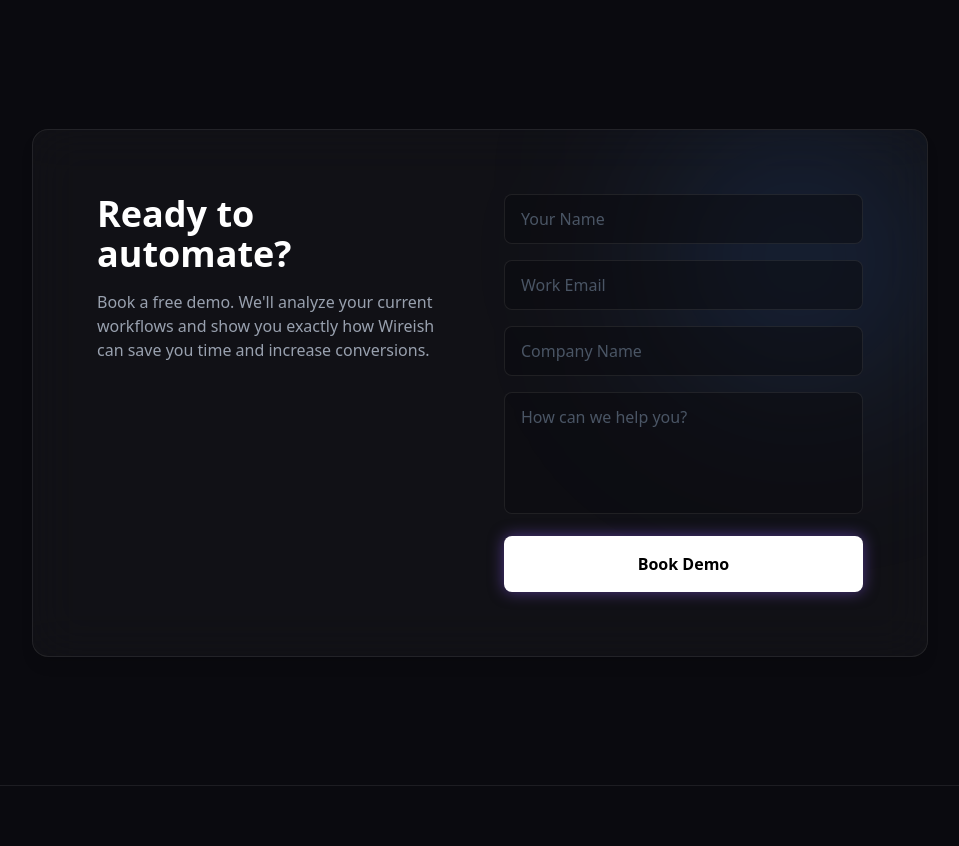
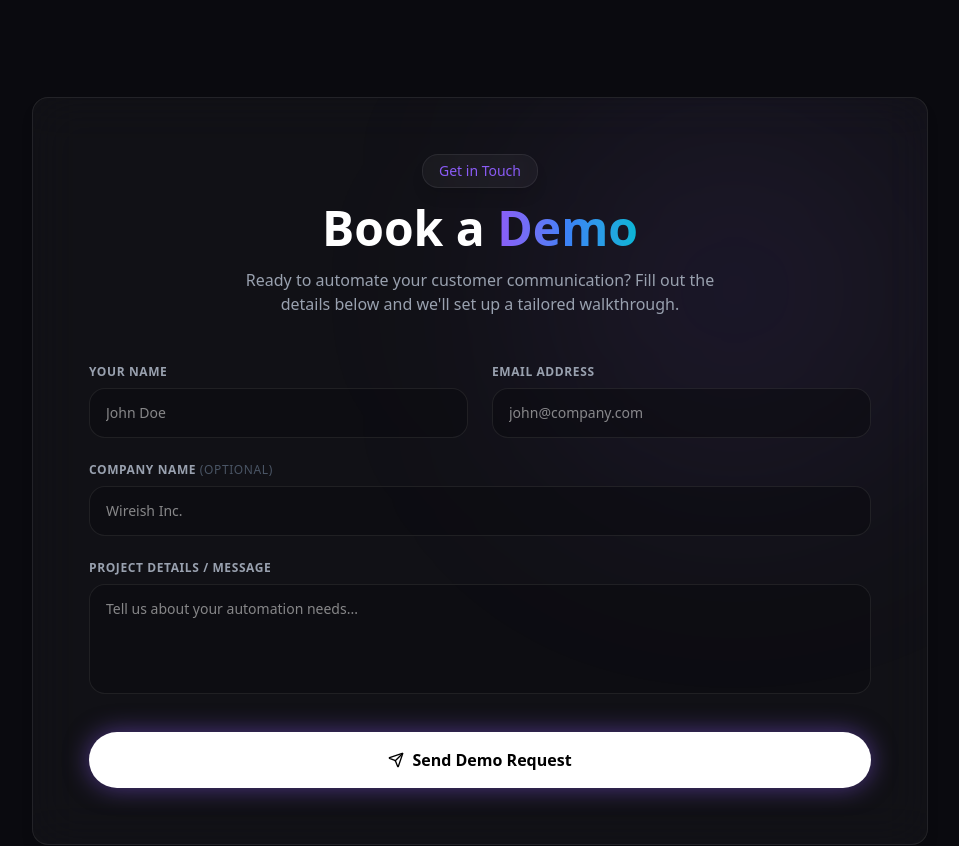
Before and after one commit to armin2001/wireish, a Next.js app: page / in a window 1280 px wide. Shown: the part 4580-5426 px from the top of the page, without its empty margins (160-1119 px from the left). Built offline with nearby package versions, Linux system fonts and the light colour scheme.

Commit message:
feat: implement contact form submission with email sending functionality using Resend

```diff
--- /dev/null
+++ b/app/api/contact/route.ts
@@ -0,0 +1,36 @@
+import { NextResponse } from 'next/server';
+import { Resend } from 'resend';
+
+// Inicijalizacija sa tvojim API ključem (koji ćemo staviti u .env)
+const resend = new Resend(process.env.RESEND_API_KEY);
+
+export async function POST(request: Request) {
+  try {
+    const body = await request.json();
+    const { name, email, company, message } = body;
+
+    // Slanje maila na tvoju adresu
+    const data = await resend.emails.send({
+      from: 'Wireish Demo <onboarding@resend.dev>', // Kasnije možeš verifikovati svoju domenu
+      to: ['armin@wireish.com'],
+      subject: `New Demo Request from ${name} (${company || 'No Company'})`,
+      replyTo: email,
+      html: `
+        <div style="font-family: sans-serif; padding: 20px; background: #0f0f13; color: #ffffff; border-radius: 10px;">
+          <h2 style="color: #8b5cf6;">New Demo / Contact Submission</h2>
+          <p><strong>Name:</strong> ${name}</p>
+          <p><strong>Email:</strong> ${email}</p>
+          <p><strong>Company:</strong> ${company || 'N/A'}</p>
+          <p><strong>Message / Details:</strong></p>
+          <blockquote style="background: rgba(255,255,255,0.05); padding: 15px; border-left: 4px solid #8b5cf6; margin: 10px 0;">
+            ${message || 'No additional message provided.'}
+          </blockquote>
+        </div>
+      `,
+    });
+
+    return NextResponse.json({ success: true, data });
+  } catch (error) {
+    return NextResponse.json({ error: 'Failed to send email' }, { status: 500 });
+  }
+}
--- a/components/sections/ContactCTA.tsx
+++ b/components/sections/ContactCTA.tsx
@@ -1,83 +1,147 @@
 'use client';
 
 import { useState } from 'react';
-import { useForm } from 'react-hook-form';
-import { zodResolver } from '@hookform/resolvers/zod';
 import { motion } from 'framer-motion';
-import { CheckCircle2, Loader2 } from 'lucide-react';
-import { contactSchema, type ContactFormData } from '@/lib/schema';
+import { Sparkles, Send, CheckCircle2 } from 'lucide-react';
 
 export default function ContactCTA() {
-  const [isSubmitting, setIsSubmitting] = useState(false);
-  const [isSuccess, setIsSuccess] = useState(false);
+  const [name, setName] = useState('');
+  const [email, setEmail] = useState('');
+  const [company, setCompany] = useState('');
+  const [message, setMessage] = useState('');
+  const [loading, setLoading] = useState(false);
+  const [submitted, setSubmitted] = useState(false);
 
-  const { register, handleSubmit, formState: { errors } } = useForm<ContactFormData>({
-    resolver: zodResolver(contactSchema),
+  const handleSubmit = async (e: React.FormEvent) => {
+    e.preventDefault();
+    setLoading(true);
+
+    try {
+      const res = await fetch('/api/contact', {
+        method: 'POST',
+        headers: { 'Content-Type': 'application/json' },
+        body: JSON.stringify({ name, email, company, message }),
       });
 
-  const onSubmit = async (data: ContactFormData) => {
-    setIsSubmitting(true);
-    // Ovdje simuliramo slanje (kasnije ćemo ovo spojiti sa pravim email servisom)
-    await new Promise(resolve => setTimeout(resolve, 1500));
-    console.log("Podaci iz forme:", data);
-    setIsSubmitting(false);
-    setIsSuccess(true);
+      if (res.ok) {
+        setSubmitted(true);
+      } else {
+        alert('Something went wrong. Please try again.');
+      }
+    } catch (error) {
+      console.error(error);
+      alert('An error occurred while sending your message.');
+    } finally {
+      setLoading(false);
+    }
   };
 
   return (
-    <section id="contact" className="py-32 px-6 relative">
-      <div className="max-w-4xl mx-auto glass p-8 md:p-16 relative overflow-hidden">
-        {/* Dekorativni sjaj unutar kartice */}
-        <div className="absolute top-0 right-0 w-64 h-64 bg-secondary/20 rounded-full blur-[100px] -z-10" />
+    <section id="contact" className="py-24 px-6 relative z-10">
+      <div className="max-w-4xl mx-auto">
+        <motion.div
+          initial={{ opacity: 0, y: 20 }}
+          whileInView={{ opacity: 1, y: 0 }}
+          viewport={{ once: true }}
+          transition={{ duration: 0.6 }}
+          className="glass p-8 md:p-14 relative overflow-hidden border border-border/80 shadow-2xl rounded-3xl"
+        >
+          {/* Pozadinski glow efekat */}
+          <div className="absolute top-0 right-0 w-96 h-96 bg-primary/10 rounded-full blur-[120px] -z-10" />
 
-        <div className="grid md:grid-cols-2 gap-12 relative z-10">
-          <div>
-            <h2 className="font-display text-4xl font-bold mb-4">Ready to automate?</h2>
-            <p className="text-gray-400 mb-8">
-              Book a free demo. We&apos;ll analyze your current workflows and show you exactly how Wireish can save you time and increase conversions.
+          <div className="text-center mb-12">
+            <span className="px-4 py-1.5 rounded-full border border-border bg-card text-primary text-sm font-medium mb-4 inline-block glass">
+              Get in Touch
+            </span>
+            <h2 className="font-display text-3xl md:text-5xl font-bold mb-4">
+              Book a <span className="text-gradient">Demo</span>
+            </h2>
+            <p className="text-gray-400 max-w-lg mx-auto text-base">
+              Ready to automate your customer communication? Fill out the details below and we&apos;ll set up a tailored walkthrough.
             </p>
           </div>
 
-          <div>
-            {isSuccess ? (
+          {submitted ? (
             <motion.div
-                initial={{ opacity: 0, scale: 0.9 }}
+              initial={{ opacity: 0, scale: 0.95 }}
               animate={{ opacity: 1, scale: 1 }}
-                className="flex flex-col items-center justify-center h-full text-center space-y-4 py-8"
+              className="text-center py-16 space-y-4"
             >
-                <CheckCircle2 className="w-16 h-16 text-accent" />
-                <h3 className="text-2xl font-bold">Request Sent!</h3>
-                <p className="text-gray-400">We will get back to you within 24 hours to schedule your demo.</p>
+              <div className="w-16 h-16 bg-primary/20 text-primary rounded-full flex items-center justify-center mx-auto mb-4 border border-primary/30">
+                <CheckCircle2 className="w-8 h-8" />
+              </div>
+              <h3 className="text-2xl font-bold text-white">Request Received!</h3>
+              <p className="text-gray-400 max-w-md mx-auto">
+                Thank you, <span className="text-white font-medium">{name}</span>. We have received your message and will contact you shortly at <span className="text-primary font-medium">{email}</span>.
+              </p>
             </motion.div>
           ) : (
-              <form onSubmit={handleSubmit(onSubmit)} className="space-y-4">
+            <form onSubmit={handleSubmit} className="space-y-6">
+              <div className="grid md:grid-cols-2 gap-6">
                 <div>
-                  <input {...register('name')} placeholder="Your Name" className="w-full bg-background/50 border border-border rounded-lg px-4 py-3 focus:outline-none focus:border-primary transition-colors text-white placeholder:text-gray-600" />
-                  {errors.name && <p className="text-red-400 text-sm mt-1">{errors.name.message}</p>}
+                  <label className="block text-xs uppercase tracking-wider text-gray-400 mb-2 font-semibold">Your Name</label>
+                  <input
+                    type="text"
+                    required
+                    value={name}
+                    onChange={(e) => setName(e.target.value)}
+                    placeholder="John Doe"
+                    className="w-full px-4 py-3.5 rounded-2xl bg-background/50 border border-border focus:border-primary focus:outline-none text-white text-sm transition-all"
+                  />
+                </div>
+                <div>
+                  <label className="block text-xs uppercase tracking-wider text-gray-400 mb-2 font-semibold">Email Address</label>
+                  <input
+                    type="email"
+                    required
+                    value={email}
+                    onChange={(e) => setEmail(e.target.value)}
+                    placeholder="john@company.com"
+                    className="w-full px-4 py-3.5 rounded-2xl bg-background/50 border border-border focus:border-primary focus:outline-none text-white text-sm transition-all"
+                  />
+                </div>
               </div>
 
               <div>
-                  <input {...register('email')} placeholder="Work Email" className="w-full bg-background/50 border border-border rounded-lg px-4 py-3 focus:outline-none focus:border-primary transition-colors text-white placeholder:text-gray-600" />
-                  {errors.email && <p className="text-red-400 text-sm mt-1">{errors.email.message}</p>}
+                <label className="block text-xs uppercase tracking-wider text-gray-400 mb-2 font-semibold">Company Name <span className="text-gray-600 font-normal">(Optional)</span></label>
+                <input
+                  type="text"
+                  value={company}
+                  onChange={(e) => setCompany(e.target.value)}
+                  placeholder="Wireish Inc."
+                  className="w-full px-4 py-3.5 rounded-2xl bg-background/50 border border-border focus:border-primary focus:outline-none text-white text-sm transition-all"
+                />
               </div>
 
               <div>
-                  <input {...register('company')} placeholder="Company Name" className="w-full bg-background/50 border border-border rounded-lg px-4 py-3 focus:outline-none focus:border-primary transition-colors text-white placeholder:text-gray-600" />
-                  {errors.company && <p className="text-red-400 text-sm mt-1">{errors.company.message}</p>}
+                <label className="block text-xs uppercase tracking-wider text-gray-400 mb-2 font-semibold">Project Details / Message</label>
+                <textarea
+                  rows={4}
+                  value={message}
+                  onChange={(e) => setMessage(e.target.value)}
+                  placeholder="Tell us about your automation needs..."
+                  className="w-full px-4 py-3.5 rounded-2xl bg-background/50 border border-border focus:border-primary focus:outline-none text-white text-sm transition-all resize-none"
+                />
               </div>
 
-                <div>
-                  <textarea {...register('message')} placeholder="How can we help you?" rows={4} className="w-full bg-background/50 border border-border rounded-lg px-4 py-3 focus:outline-none focus:border-primary transition-colors resize-none text-white placeholder:text-gray-600" />
-                  {errors.message && <p className="text-red-400 text-sm mt-1">{errors.message.message}</p>}
+              <div className="pt-2">
+                <button
+                  type="submit"
+                  disabled={loading}
+                  className="w-full py-4 rounded-full bg-white text-black font-bold hover:bg-gray-200 transition-all shadow-[0_0_25px_var(--color-primary-glow)] disabled:opacity-50 flex items-center justify-center gap-2 text-base cursor-pointer hover:scale-[1.01]"
+                >
+                  {loading ? (
+                    'Sending Request...'
+                  ) : (
+                    <>
+                      <Send className="w-4 h-4" /> Send Demo Request
+                    </>
+                  )}
+                </button>
               </div>
-
-                <button disabled={isSubmitting} type="submit" className="w-full bg-white text-black font-bold rounded-lg px-4 py-4 flex items-center justify-center hover:bg-gray-200 transition-colors shadow-[0_0_15px_var(--color-primary-glow)]">
-                  {isSubmitting ? <Loader2 className="w-5 h-5 animate-spin" /> : 'Book Demo'}
-                </button>
             </form>
           )}
-          </div>
-        </div>
+        </motion.div>
       </div>
     </section>
   );
--- a/package.json
+++ b/package.json
@@ -20,6 +20,7 @@
     "react-dom": "19.2.8",
     "react-hook-form": "^7.88.0",
     "react-icons": "^5.7.0",
+    "resend": "^6.28.1",
     "three": "^0.186.0",
     "zod": "^3.25.76"
   },
```
Also changed, not shown: 1 other file (tests, documents, lock files or other folders). Lines whose indentation alone changed are shown as unchanged.
